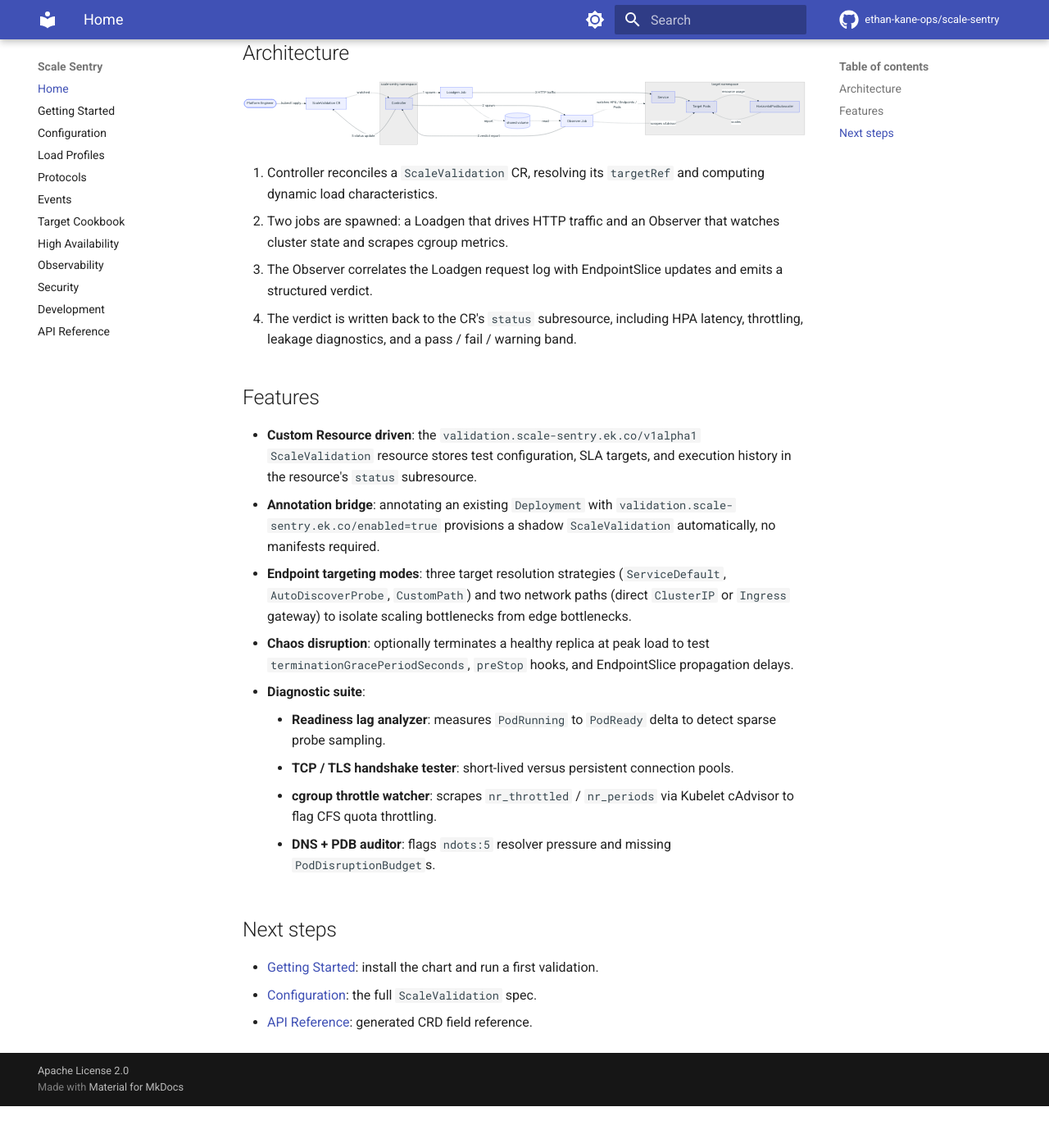
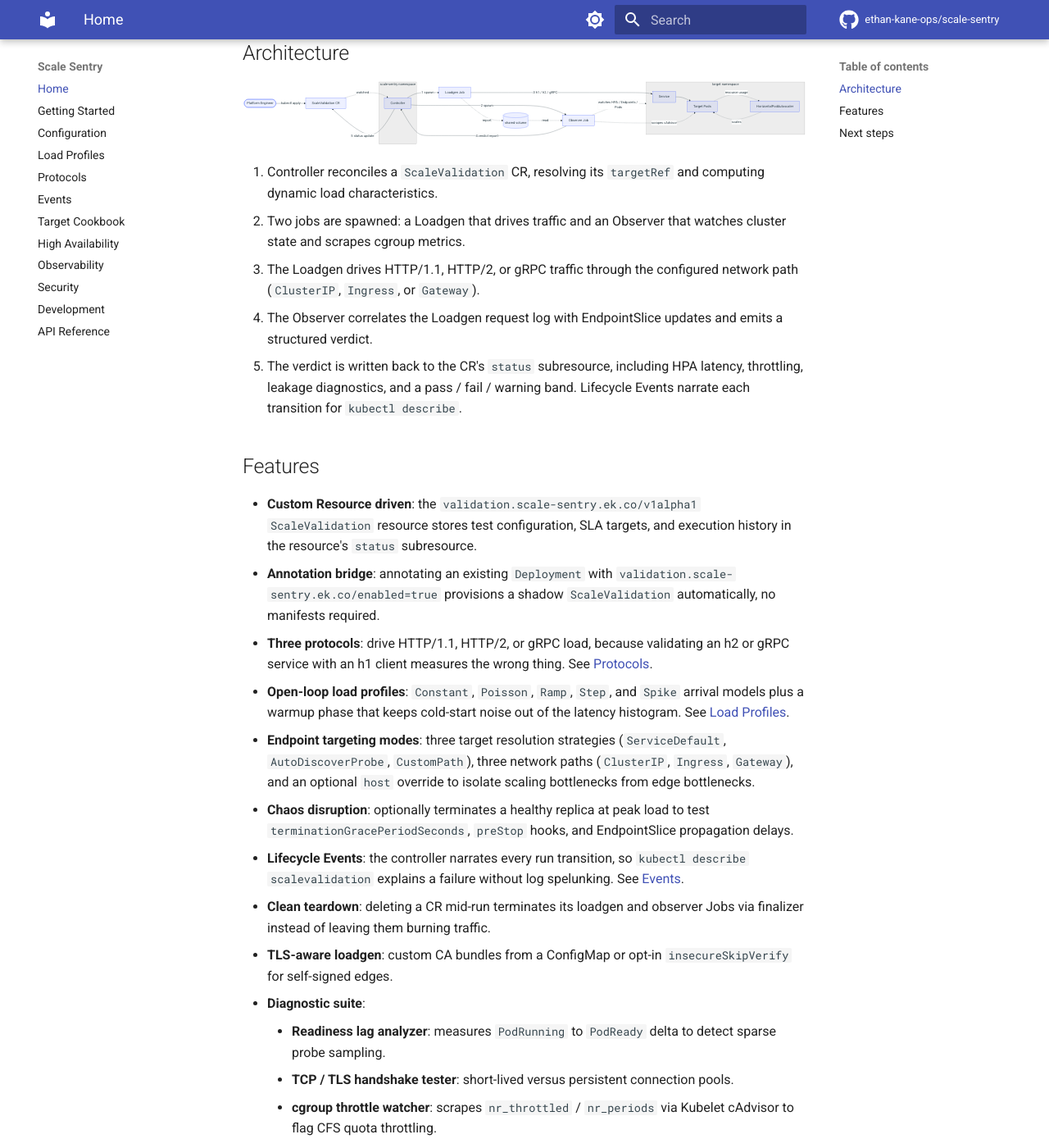
Before and after one commit to ethan-kane-ops/scale-sentry, an MkDocs documentation site: the page built from docs/index.md, in a window 1280 px wide and 1400 px high, scrolled down 368 px. Shown: the whole window at 82% size. Built offline with MkDocs 1.6.1 and Material for MkDocs 9.7.7, drawn with Linux system fonts in a browser that asks for light colours; comment, search, counter and statistics services are not loaded; before the commit the page ends 1717 px from its top, so only the background shows below that.

Commit message:
docs(readme): sync README and docs index with v0.3 surface
- features: protocols, load profiles + warmup, Gateway path, host
  override, lifecycle Events, finalizer teardown, TLS config
- CR example refreshed to current field surface with enum comments
- helm install: drop stale --version 0.1.0 pin, latest by default
- signature examples verify v0.3.0, not the never-released v0.1.1
- architecture: 5-step flow matches diagram, protocol-aware traffic

````diff
--- a/docs/index.md
+++ b/docs/index.md
@@ -24,7 +24,7 @@ flowchart LR
         HPA[HorizontalPodAutoscaler]
     end
 
-    Loadgen -->|3 HTTP traffic| Service --> Pods
+    Loadgen -->|3 h1 / h2 / gRPC| Service --> Pods
     Pods -.resource usage.-> HPA
     HPA -.scales.-> Pods
 
@@ -38,16 +38,22 @@ flowchart LR
 ```
 
 1. Controller reconciles a `ScaleValidation` CR, resolving its `targetRef` and computing dynamic load characteristics.
-2. Two jobs are spawned: a Loadgen that drives HTTP traffic and an Observer that watches cluster state and scrapes cgroup metrics.
-3. The Observer correlates the Loadgen request log with EndpointSlice updates and emits a structured verdict.
-4. The verdict is written back to the CR's `status` subresource, including HPA latency, throttling, leakage diagnostics, and a pass / fail / warning band.
+2. Two jobs are spawned: a Loadgen that drives traffic and an Observer that watches cluster state and scrapes cgroup metrics.
+3. The Loadgen drives HTTP/1.1, HTTP/2, or gRPC traffic through the configured network path (`ClusterIP`, `Ingress`, or `Gateway`).
+4. The Observer correlates the Loadgen request log with EndpointSlice updates and emits a structured verdict.
+5. The verdict is written back to the CR's `status` subresource, including HPA latency, throttling, leakage diagnostics, and a pass / fail / warning band. Lifecycle Events narrate each transition for `kubectl describe`.
 
 ## Features
 
 - **Custom Resource driven**: the `validation.scale-sentry.ek.co/v1alpha1` `ScaleValidation` resource stores test configuration, SLA targets, and execution history in the resource's `status` subresource.
 - **Annotation bridge**: annotating an existing `Deployment` with `validation.scale-sentry.ek.co/enabled=true` provisions a shadow `ScaleValidation` automatically, no manifests required.
-- **Endpoint targeting modes**: three target resolution strategies (`ServiceDefault`, `AutoDiscoverProbe`, `CustomPath`) and two network paths (direct `ClusterIP` or `Ingress` gateway) to isolate scaling bottlenecks from edge bottlenecks.
+- **Three protocols**: drive HTTP/1.1, HTTP/2, or gRPC load, because validating an h2 or gRPC service with an h1 client measures the wrong thing. See [Protocols](protocols.md).
+- **Open-loop load profiles**: `Constant`, `Poisson`, `Ramp`, `Step`, and `Spike` arrival models plus a warmup phase that keeps cold-start noise out of the latency histogram. See [Load Profiles](load-profiles.md).
+- **Endpoint targeting modes**: three target resolution strategies (`ServiceDefault`, `AutoDiscoverProbe`, `CustomPath`), three network paths (`ClusterIP`, `Ingress`, `Gateway`), and an optional `host` override to isolate scaling bottlenecks from edge bottlenecks.
 - **Chaos disruption**: optionally terminates a healthy replica at peak load to test `terminationGracePeriodSeconds`, `preStop` hooks, and EndpointSlice propagation delays.
+- **Lifecycle Events**: the controller narrates every run transition, so `kubectl describe scalevalidation` explains a failure without log spelunking. See [Events](events.md).
+- **Clean teardown**: deleting a CR mid-run terminates its loadgen and observer Jobs via finalizer instead of leaving them burning traffic.
+- **TLS-aware loadgen**: custom CA bundles from a ConfigMap or opt-in `insecureSkipVerify` for self-signed edges.
 - **Diagnostic suite**:
     - **Readiness lag analyzer**: measures `PodRunning` to `PodReady` delta to detect sparse probe sampling.
     - **TCP / TLS handshake tester**: short-lived versus persistent connection pools.
````
Also changed, not shown: README.md (+31 -12 lines).
